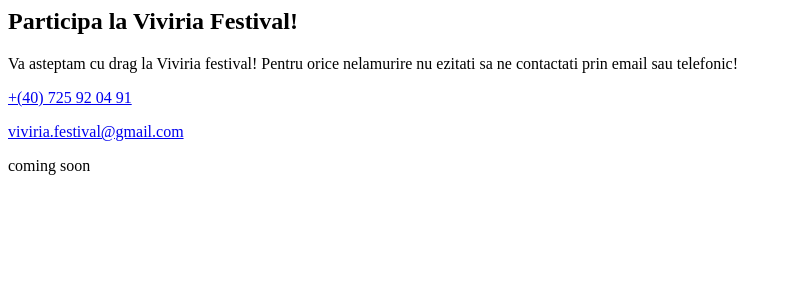
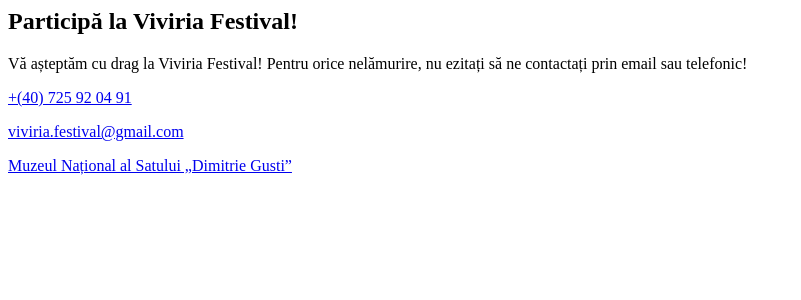
Before and after one commit to Radu-Nicolae/viviriafestival.ro, a PHP site: page /contact_child.php in a window 1280 px wide. Shown: the top 300 px of the page, without its empty margins (0-801 px from the left). Run offline with PHP 8.4, Linux system fonts and the light colour scheme.

Commit message:
Sponsor added, contact changed

```diff
--- a/contact_child.php
+++ b/contact_child.php
@@ -2,10 +2,9 @@
 
 <div class="contact-box-shadow">
     <div class="text-left sm-text-center w-100">
-        <h2 class="color-black font-weight-normal mb-2rem text-capitalize"> Participa la Viviria
-            Festival!</h2>
+        <h2 class="color-black font-weight-normal mb-2rem text-capitalize"> Participă la Viviria Festival!</h2>
         <p class="contact-para-setting">
-            Va asteptam cu drag la Viviria festival! Pentru orice nelamurire nu ezitati sa ne contactati prin email sau telefonic!
+            Vă așteptăm cu drag la Viviria Festival! Pentru orice nelămurire, nu ezitați să ne contactați prin email sau telefonic!
         </p>
     </div>
     <div class="contact-info sm-text-center">
@@ -19,7 +18,7 @@
         </div>
         <div class="icon-box">
             <i class="ti ti-location-pin color-green"></i>
-            <p class="color-grey"> coming soon </p>
+            <a href="geo:44.472333, 26.076362"><p class="color-grey">Muzeul Național al Satului „Dimitrie Gusti”</p></a>
         </div>
     </div>
 </div>
--- a/echipa.php
+++ b/echipa.php
@@ -68,7 +68,7 @@
                                     <div class="main-title mb-5 text-lg-left wow fadeIn" data-wow-delay="300ms">
                                         <h5>Operations Manager</h5> <!-- 2 be modified-->
                                         <h2 class="ml-0">Diana Maxim</h2> <!-- 2 be modified-->
-                                        <p>Imi place sa vad frumosul din orice- culorile rasaritului din diminetile mult prea matinale cand ai vrea sa dormi mai mult, zambetele din metrou, fluturii din mijlocul orasului exagerat de aglomerat. Dar cel mai mult imi place sa caut frumosul in oameni, cu povestile, experientele, obiceiurile si defectele lor. Frumosul este peste tot, trebuie doar sa iti pastrezi sufletul deschis, ori pentru a-l cauta, ori pentru a-i permite sa te gaseasca.</p>
+                                        <p>Îmi place să văd frumosul din orice - culorile răsăritului din diminețile mult prea matinale când ai vrea să dormi mai mult, zâmbetele din metrou, fluturii din mijlocul orașului exagerat de aglomerat. Dar cel mai mult îmi place să caut frumosul în oameni, cu poveștile, experiențele, obiceiurile și defectele lor. Frumosul este peste tot, trebuie doar să îți păstrezi sufletul deschis, ori pentru a-l căuta, ori pentru a-i permite să te găsească.</p>
                                     </div>
                                 </div>
                             </div>
```
Also changed, not shown: index.php (+6 -5 lines), images/sponsor2.png, js/maps.min.js.
